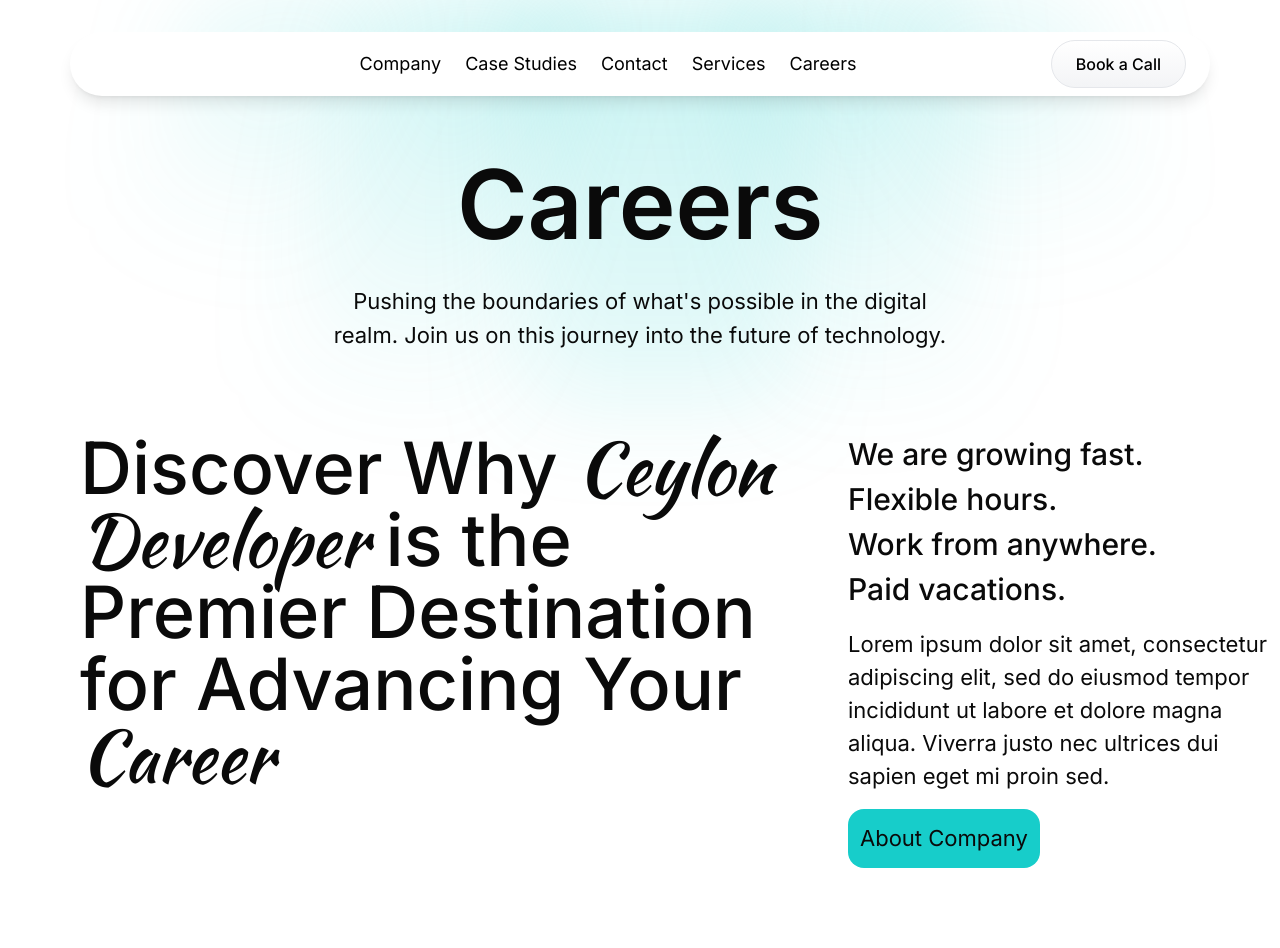
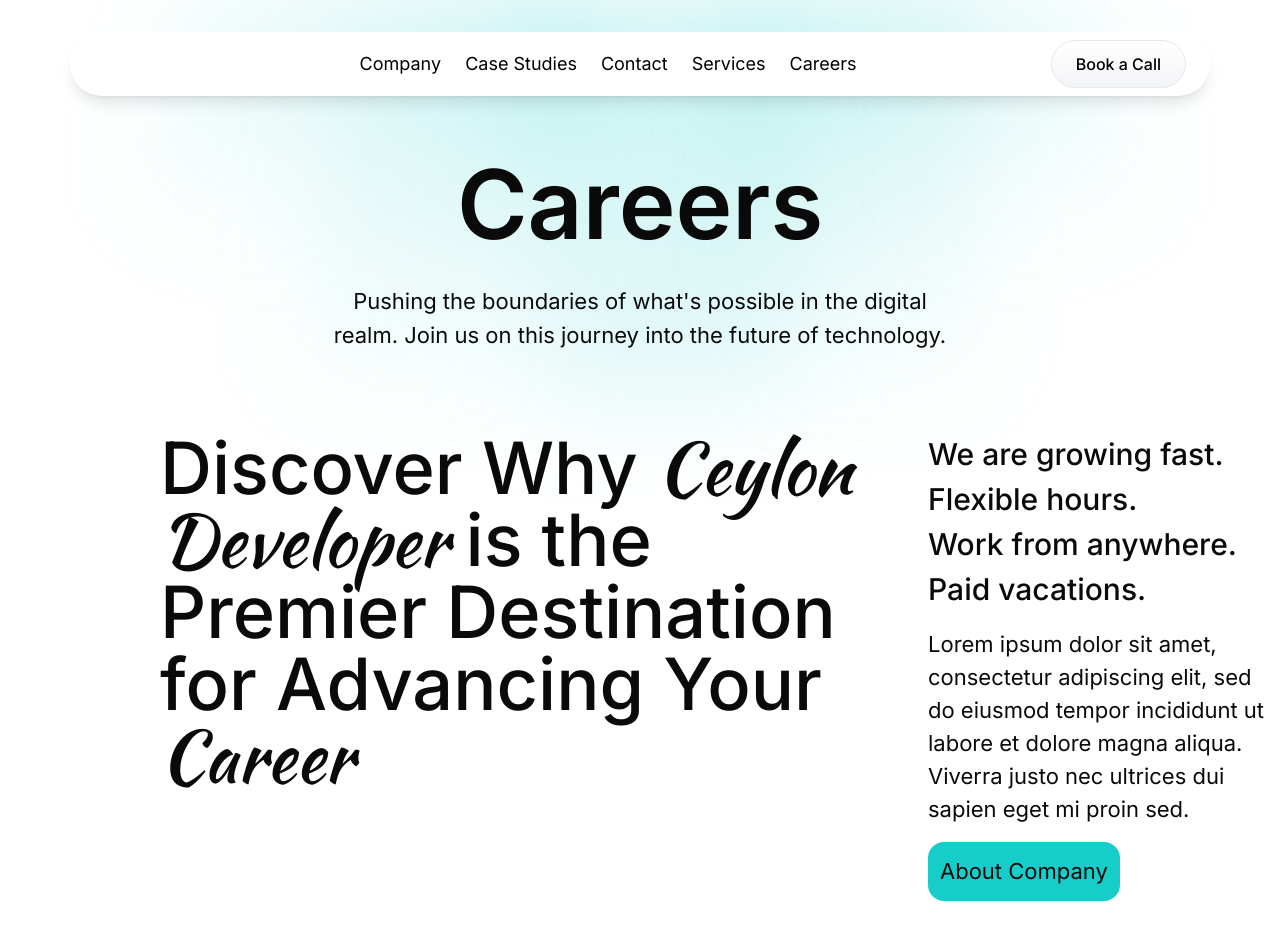
Before and after one commit to Roshen-Perera/ceylon-developers-portfolio, a Next.js app: page /careers in a window 1280 px wide. Shown: the top 948 px of the page. Built offline with nearby package versions, Linux system fonts and the light colour scheme.

Commit message:
Increase left margin in AboutCompany component for improved layout

```diff
--- a/components/aboutCompany.tsx
+++ b/components/aboutCompany.tsx
@@ -3,7 +3,7 @@ import React from "react";
 const AboutCompany = () => {
   return (
     <div className="flex flex-col items-center justify-center mt-20">
-      <div className="grid grid-cols-[1fr_1fr_auto] ml-20">
+      <div className="grid grid-cols-[1fr_1fr_auto] ml-40">
         <div>
           <p className="text-7xl font-medium w-3xl">
             Discover Why{" "}
```
